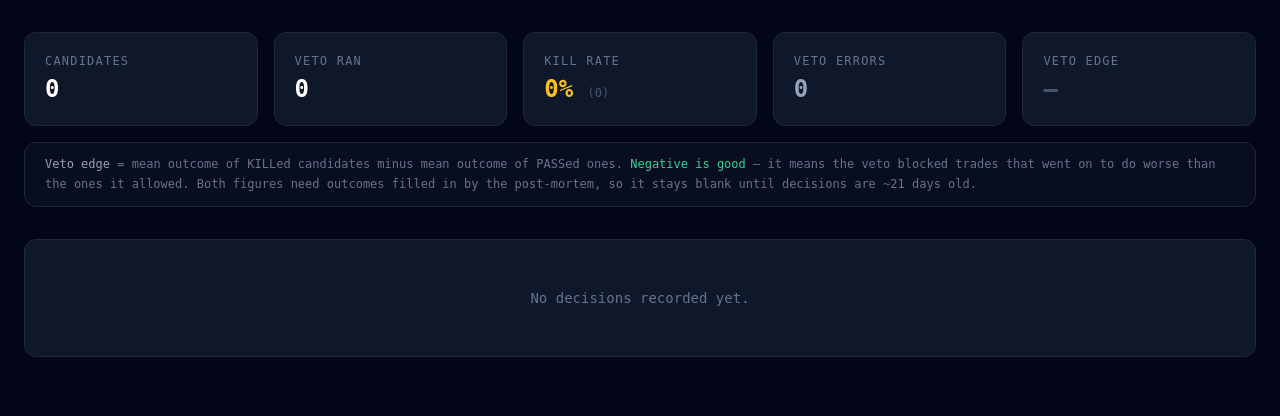
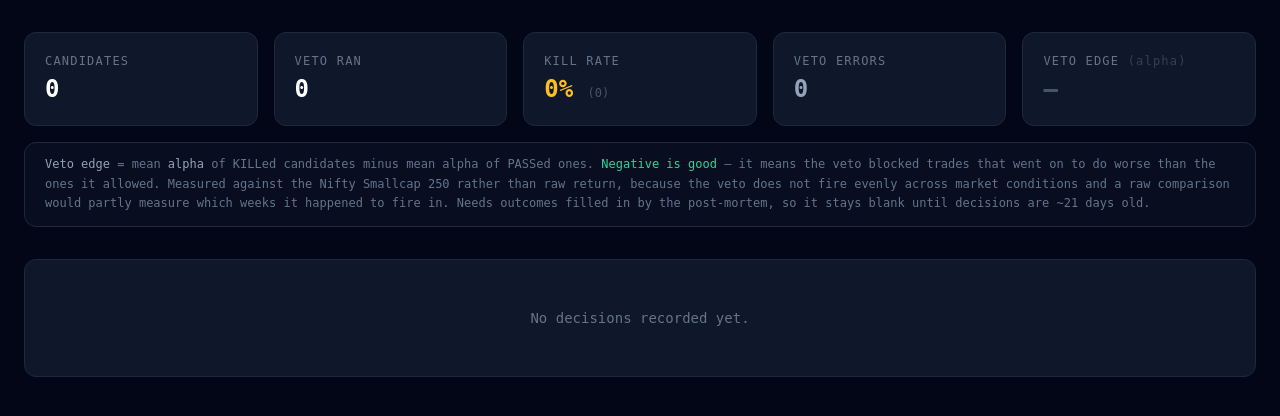
Before and after one commit to aniruddhsujish/NSETradeAgents, a FastAPI app: page /decisions in a window 1280 px wide. Shown: the part 53-469 px from the top of the page. Run offline with FastAPI, Linux system fonts and the light colour scheme; data that the repository does not hold is empty; some libraries are stand-ins or nearby versions.

Commit message:
Added alpha for veto decisions in dashboard

```diff
--- a/app/api/routes.py
+++ b/app/api/routes.py
@@ -196,6 +196,8 @@ def decisions(request: Request):
                 "veto_model": r.veto_model,
                 "veto_mode": r.veto_mode,
                 "outcome_pnl_pct": r.outcome_pnl_pct,
+                "outcome_alpha_pct": r.outcome_alpha_pct,
+                "outcome_exit_date": r.outcome_exit_date,
                 "outcome_reason": r.outcome_reason,
             }
             for r in rows
@@ -221,12 +223,18 @@ def decisions(request: Request):
         )
 
         def mean_outcome(verdict: str) -> float | None:
+            """Mean alpha for one verdict, not mean raw return.
+
+            The veto does not kill evenly across market conditions, so a raw
+            comparison partly measures which weeks it happened to fire in.
+            Alpha removes that, which is the whole point of recording it.
+            """
             vals = [
                 v
-                for (v,) in db.query(DecisionRecord.outcome_pnl_pct)
+                for (v,) in db.query(DecisionRecord.outcome_alpha_pct)
                 .filter(
                     DecisionRecord.veto_verdict == verdict,
-                    DecisionRecord.outcome_pnl_pct.isnot(None),
+                    DecisionRecord.outcome_alpha_pct.isnot(None),
                 )
                 .all()
             ]
--- a/app/templates/decisions.html
+++ b/app/templates/decisions.html
@@ -42,7 +42,7 @@ content %}
 
   <div class="bg-slate-900 rounded-xl p-5 border border-slate-800">
     <p class="text-slate-500 text-xs uppercase tracking-widest mb-1">
-      Veto Edge
+      Veto Edge <span class="text-slate-700 normal-case">(alpha)</span>
     </p>
     {% if stats.edge is not none %}
     <p
@@ -83,12 +83,16 @@ content %}
 <!-- How to read the edge number -->
 <div class="bg-slate-900/50 border border-slate-800 rounded-xl px-5 py-3 mb-8">
   <p class="text-xs text-slate-500 leading-relaxed">
-    <span class="text-slate-400">Veto edge</span> = mean outcome of KILLed
-    candidates minus mean outcome of PASSed ones.
+    <span class="text-slate-400">Veto edge</span> = mean <span
+      class="text-slate-400">alpha</span
+    >
+    of KILLed candidates minus mean alpha of PASSed ones.
     <span class="text-emerald-400">Negative is good</span> — it means the veto
-    blocked trades that went on to do worse than the ones it allowed. Both
-    figures need outcomes filled in by the post-mortem, so it stays blank until
-    decisions are ~21 days old.
+    blocked trades that went on to do worse than the ones it allowed. Measured
+    against the Nifty Smallcap 250 rather than raw return, because the veto does
+    not fire evenly across market conditions and a raw comparison would partly
+    measure which weeks it happened to fire in. Needs outcomes filled in by the
+    post-mortem, so it stays blank until decisions are ~21 days old.
     {% if stats.veto_errored %}
     <span class="text-red-400"
       >{{ stats.veto_errored }} veto run(s) failed and were recorded as PASS —
@@ -174,9 +178,17 @@ content %}
         >
           {% if r.outcome_pnl_pct is not none %} {{ "+" if r.outcome_pnl_pct > 0
           }}{{ r.outcome_pnl_pct }}%
-          <span class="text-xs text-slate-600 font-normal"
-            >{{ r.outcome_reason }}</span
-          >
+          <span class="block text-xs text-slate-600 font-normal">
+            {% if r.outcome_alpha_pct is not none %}
+            <span
+              class="{% if r.outcome_alpha_pct > 0 %}text-emerald-600{% else %}text-red-600{% endif %}"
+              title="versus the Nifty Smallcap 250 over the same window"
+              >{{ "+" if r.outcome_alpha_pct > 0 }}{{ r.outcome_alpha_pct }}%
+              alpha</span
+            >
+            ·
+            {% endif %}{{ r.outcome_reason }}
+          </span>
           {% else %} pending {% endif %}
         </td>
       </tr>
```
